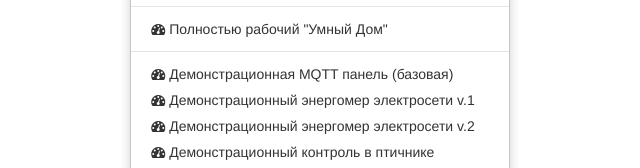
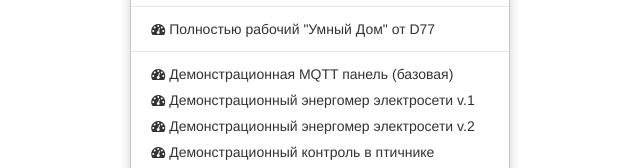
Before and after one commit to maksms/Homes-Smart, a website: page index.html in a window 1280 px wide. Both pictures are taken after a click on the link "FlyMon DMS". Shown: the part 331-499 px from the top of the page, 303-943 px from the left. Drawn offline with nearby package versions, Linux system fonts and the light colour scheme; files that its build step writes are made by us from their sources; no server answers.

Commit message:
index.html

```diff
--- a/index.html
+++ b/index.html
@@ -60,7 +60,7 @@
                 <li><a href="/?macs=18FE34A041F0&graphs=acvolt,accurr,acpwr,acpwh&period=3h"><i class="fa fa-line-chart"></i> Тестовый энергомонитор 220V</a></li>
                 <li><a href="/?macs=18FE34A6D32F,0212000155B4&graphs=up,temp,hum,pres,gpio&period=3h"><i class="fa fa-line-chart"></i> Экспериментальный птичник</a></li>
                 <li class="divider"></li>
-                <li><a href="http://console.flymon.net/#source=dashboard/dmitdmgp_mqtt.json"><i class="fa fa-dashboard"></i> Полностью рабочий "Умный Дом"</a></li>
+                <li><a href="http://console.flymon.net/#source=dashboard/dmitdmgp_mqtt.json"><i class="fa fa-dashboard"></i> Полностью рабочий "Умный Дом" от D77</a></li>
                 <li class="divider"></li>
                 <li><a href="http://console.flymon.net/#source=dashboard/1.json"><i class="fa fa-dashboard"></i> Демонстрационная MQTT панель (базовая)</a></li>
                 <li><a href="http://console.flymon.net/#source=dashboard/3.json"><i class="fa fa-dashboard"></i> Демонстрационный энергомер электросети v.1</a></li>
```
